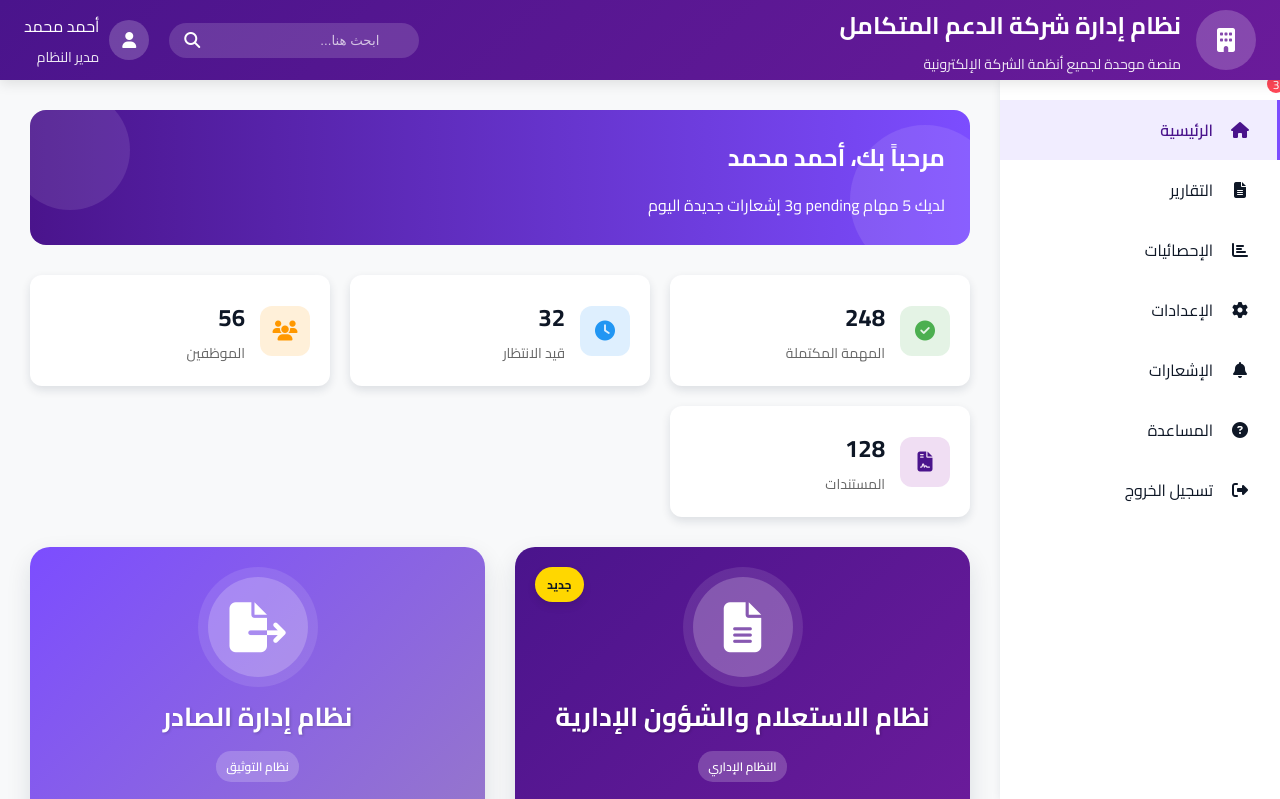
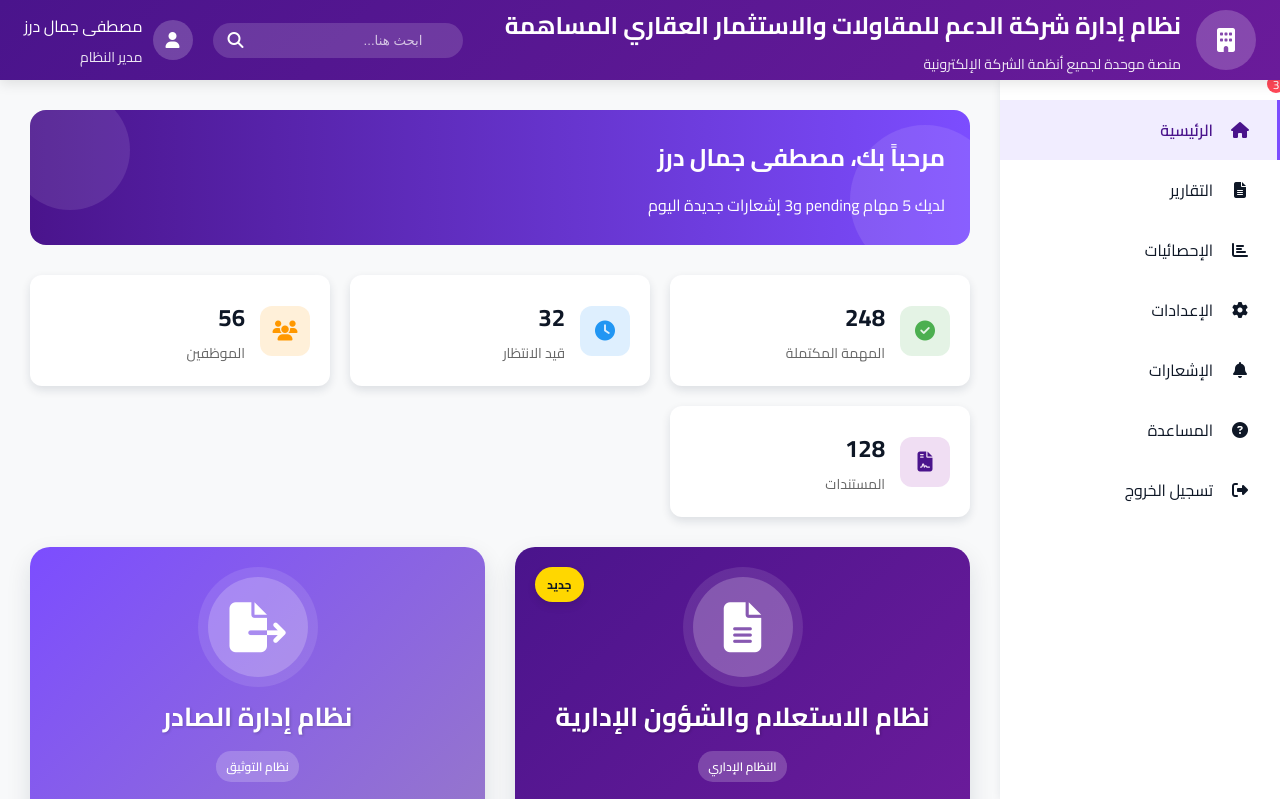
Before and after one commit to mustsfadz/ALL2, a plain HTML site: page index.html in a window 1280 px wide. Shown: the top 799 px of the page. Drawn offline with Linux system fonts and the light colour scheme.

Commit message:
Update index.html

```diff
--- a/index.html
+++ b/index.html
@@ -620,7 +620,7 @@
                 <i class="fas fa-building"></i>
             </div>
             <div>
-                <h1>نظام إدارة شركة الدعم المتكامل</h1>
+                <h1>نظام إدارة شركة الدعم للمقاولات والاستثمار العقاري المساهمة</h1>
                 <div class="subtitle">منصة موحدة لجميع أنظمة الشركة الإلكترونية</div>
             </div>
         </div>
@@ -638,7 +638,7 @@
                     <i class="fas fa-user"></i>
                 </div>
                 <div class="user-info">
-                    <div>أحمد محمد</div>
+                    <div>مصطفى جمال درز</div>
                     <div class="subtitle">مدير النظام</div>
                 </div>
             </div>
@@ -683,7 +683,7 @@
         <div class="content">
             <div class="welcome-banner">
                 <div class="welcome-content">
-                    <h2>مرحباً بك، أحمد محمد</h2>
+                    <h2>مرحباً بك، مصطفى جمال درز</h2>
                     <p>لديك 5 مهام pending و3 إشعارات جديدة اليوم</p>
                 </div>
             </div>
@@ -844,7 +844,7 @@
     </div>
 
     <footer>
-        © 2023 شركة الدعم للمقاولات. جميع الحقوق محفوظة.
+     مصطفى جمال  | مصمم ومطور الموقع الإلكترونية.
     </footer>
 
     <script>
@@ -919,4 +919,5 @@
         });
     </script>
 </body>
+
 </html>
```
